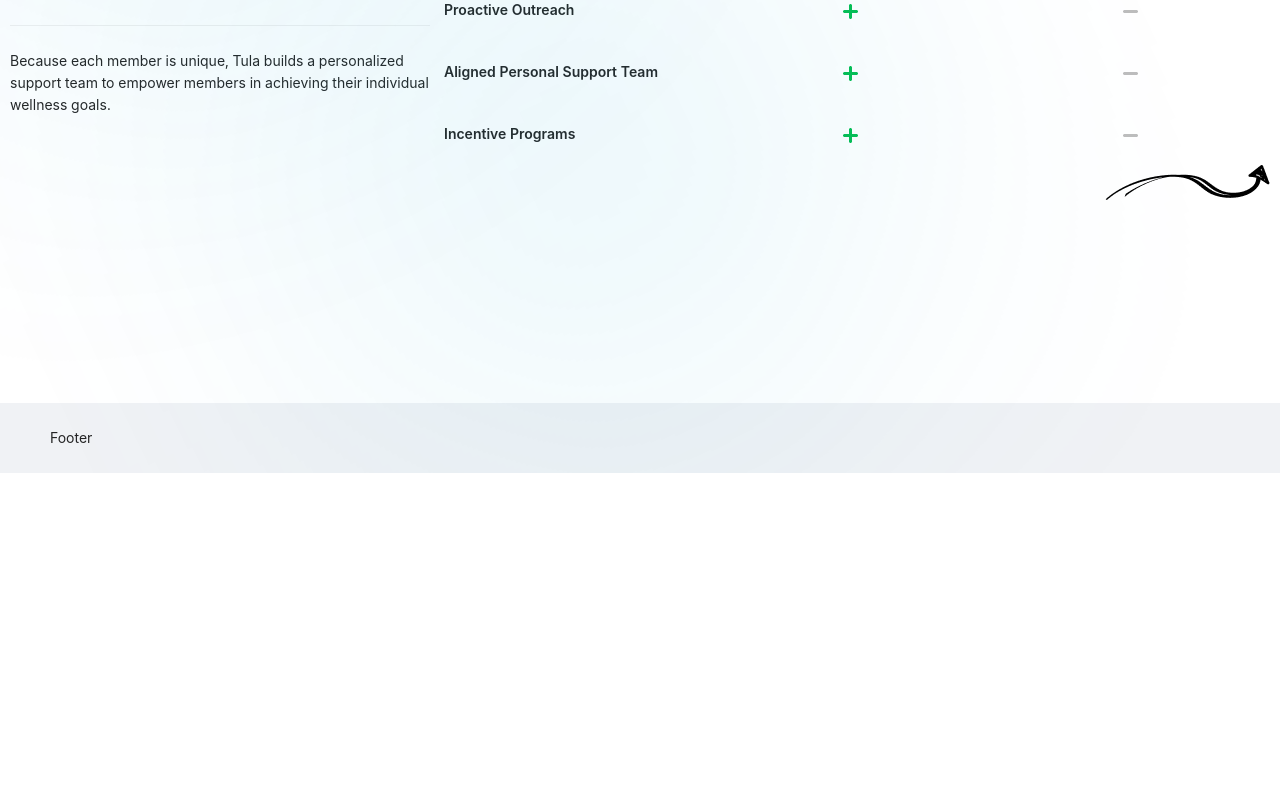
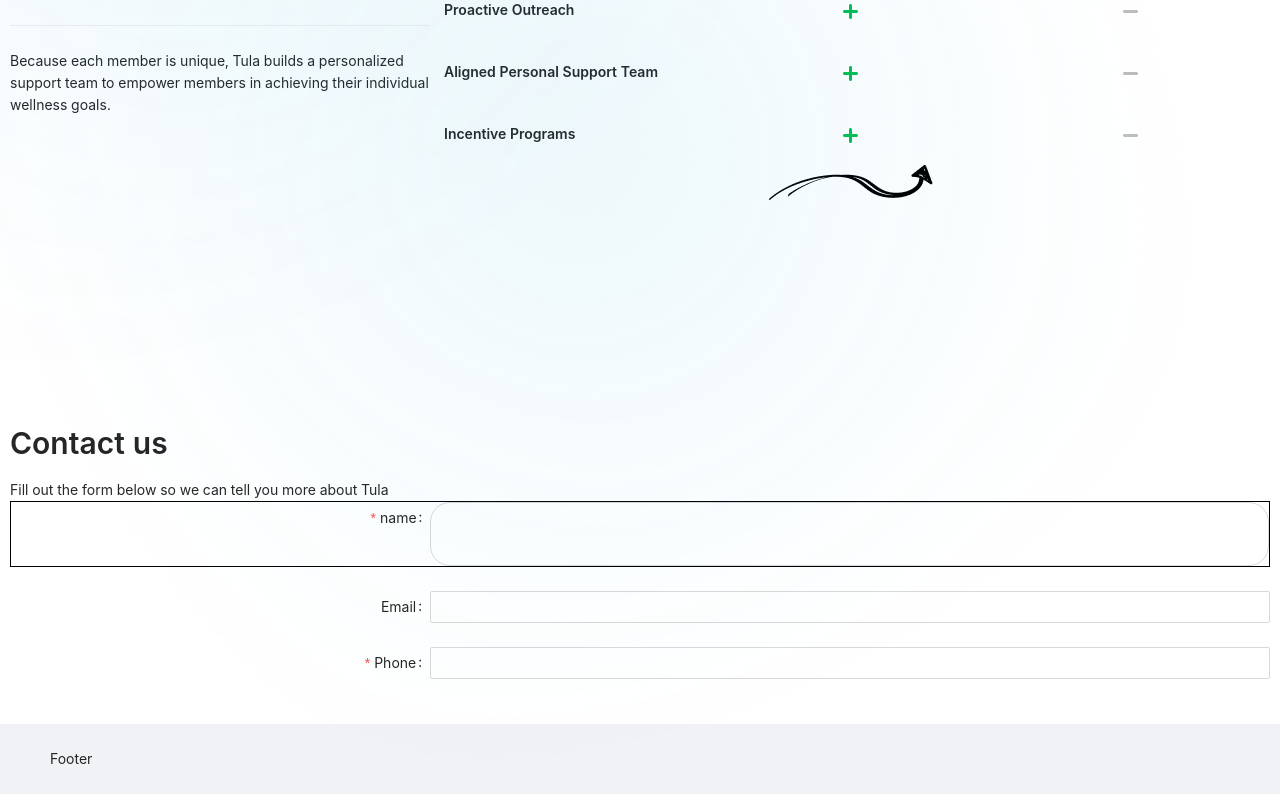
Before and after one commit to zagliadov/health, a React (Create React App) app: page / in a window 1280 px wide. Shown: the part 5884-6678 px from the top of the page. Before the commit the page ends 6357 px from the top, so only its background shows below. Built offline with nearby package versions, Linux system fonts and the light colour scheme.

Commit message:
added Contact ;\

```diff
--- a/src/components/App/App.tsx
+++ b/src/components/App/App.tsx
@@ -14,6 +14,7 @@
 import { SaveMoney } from '../SaveMoney/SaveMoney';
 import { Reviews } from '../Reviews/Reviews';
 import { WhyUs } from '../WhyUs/WhyUs';
+import { Contact } from '../Contact/Contact';
 
 const { Header, Footer, Content } = Layout;
 
@@ -60,6 +61,7 @@
             <SaveMoney />
             <Reviews />
             <WhyUs />
+            <Contact />
           </>
 
 
--- /dev/null
+++ b/src/components/Contact/Contact.tsx
@@ -0,0 +1,78 @@
+import { FC } from "react";
+import styled from "styled-components";
+import { Row, Col, Typography, Form, Input, Button } from "antd";
+
+const { Text, Title } = Typography;
+const Wrapper = styled(Row)`
+  display: flex;
+  flex-direction: column;
+  padding-top: 20px;
+  padding-left: 10px;
+  padding-right: 10px;
+  padding-bottom: 20px;
+`;
+const TopCol = styled(Col)`
+  display: flex;
+  flex-direction: column;
+  order: 1;
+`;
+const BottomCol = styled(Col)`
+  display: flex;
+  flex-direction: column;
+  order: 2;
+`;
+
+export const Contact: FC = () => {
+  const onFinish = (values: any) => {
+    console.log("Success:", values);
+  };
+
+  const onFinishFailed = (errorInfo: any) => {
+    console.log("Failed:", errorInfo);
+  };
+
+  return (
+    <Wrapper>
+      <TopCol>
+        <Title level={2}>Contact us</Title>
+        <Text>Fill out the form below so we can tell you more about Tula</Text>
+
+        <Form
+          name="basic"
+          labelCol={{ span: 8 }}
+          wrapperCol={{ span: 16 }}
+          initialValues={{ remember: true }}
+          onFinish={onFinish}
+          onFinishFailed={onFinishFailed}
+          autoComplete="off"
+        >
+          <Form.Item
+            label="name"
+            name="name"
+            style={{border: '1px solid black'}}
+            rules={[{ required: true, message: "Please input your name!" }]}
+          >
+            <Input style={{borderRadius: '20px',
+          padding: '20px'}}/>
+          </Form.Item>
+          <Form.Item
+            name={["user", "email"]}
+            label="Email"
+            rules={[{ type: "email" }]}
+          >
+            <Input />
+          </Form.Item>
+
+          <Form.Item
+            label="Phone"
+            name="Phone"
+            rules={[{ required: true, message: "Please input your name!" }]}
+          >
+            <Input />
+          </Form.Item>
+        </Form>
+      </TopCol>
+      <BottomCol></BottomCol>
+    </Wrapper>
+  );
+};
--- a/src/components/WhyUs/WhyUs.tsx
+++ b/src/components/WhyUs/WhyUs.tsx
@@ -108,6 +108,9 @@
 const ArrowWrapper = styled.div`
   display: flex;
   justify-content: flex-end;
+  @media (min-width: 992px) {
+    justify-content: center;
+  }
 `;
 
 export const WhyUs: FC = () => {
```
